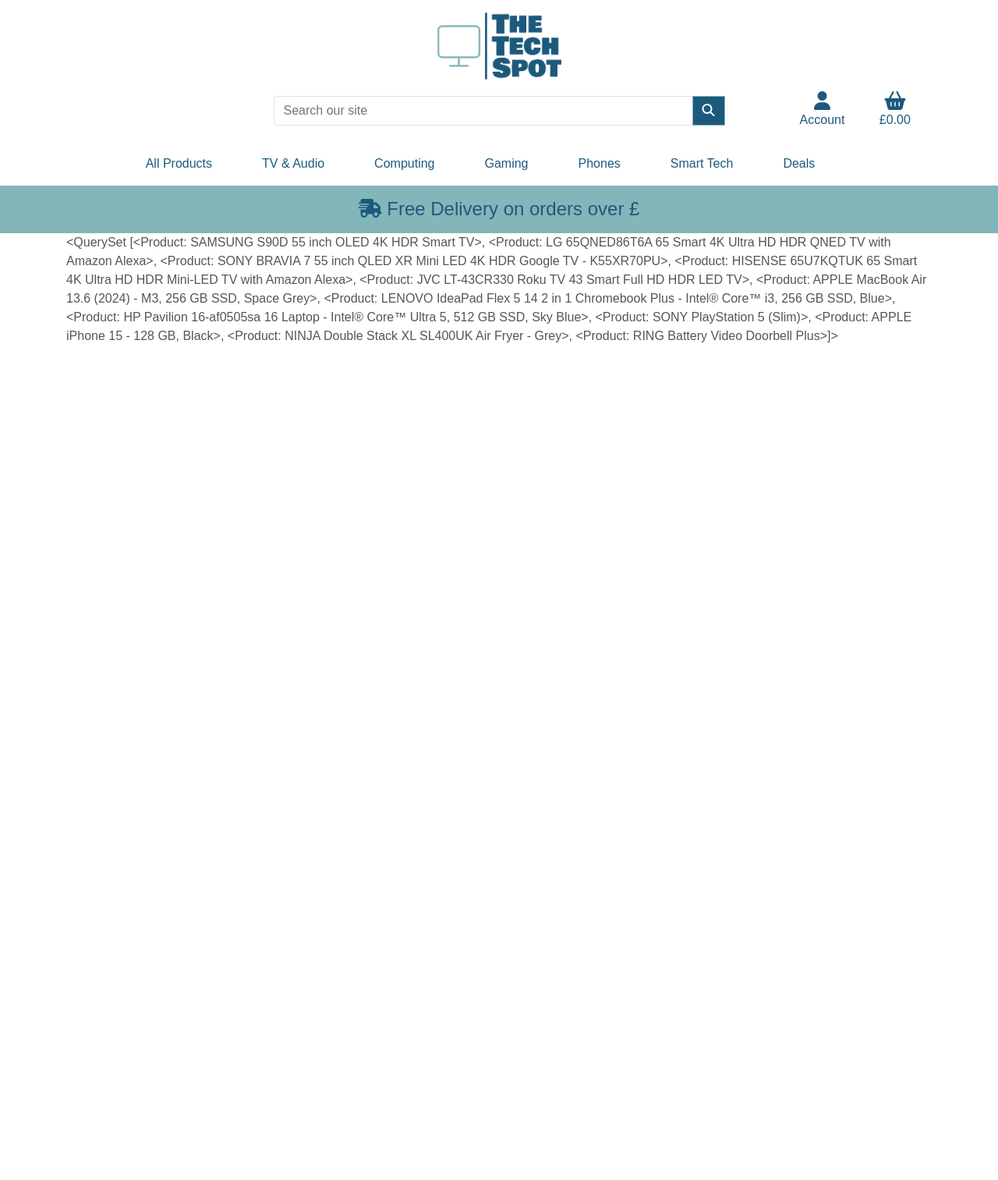
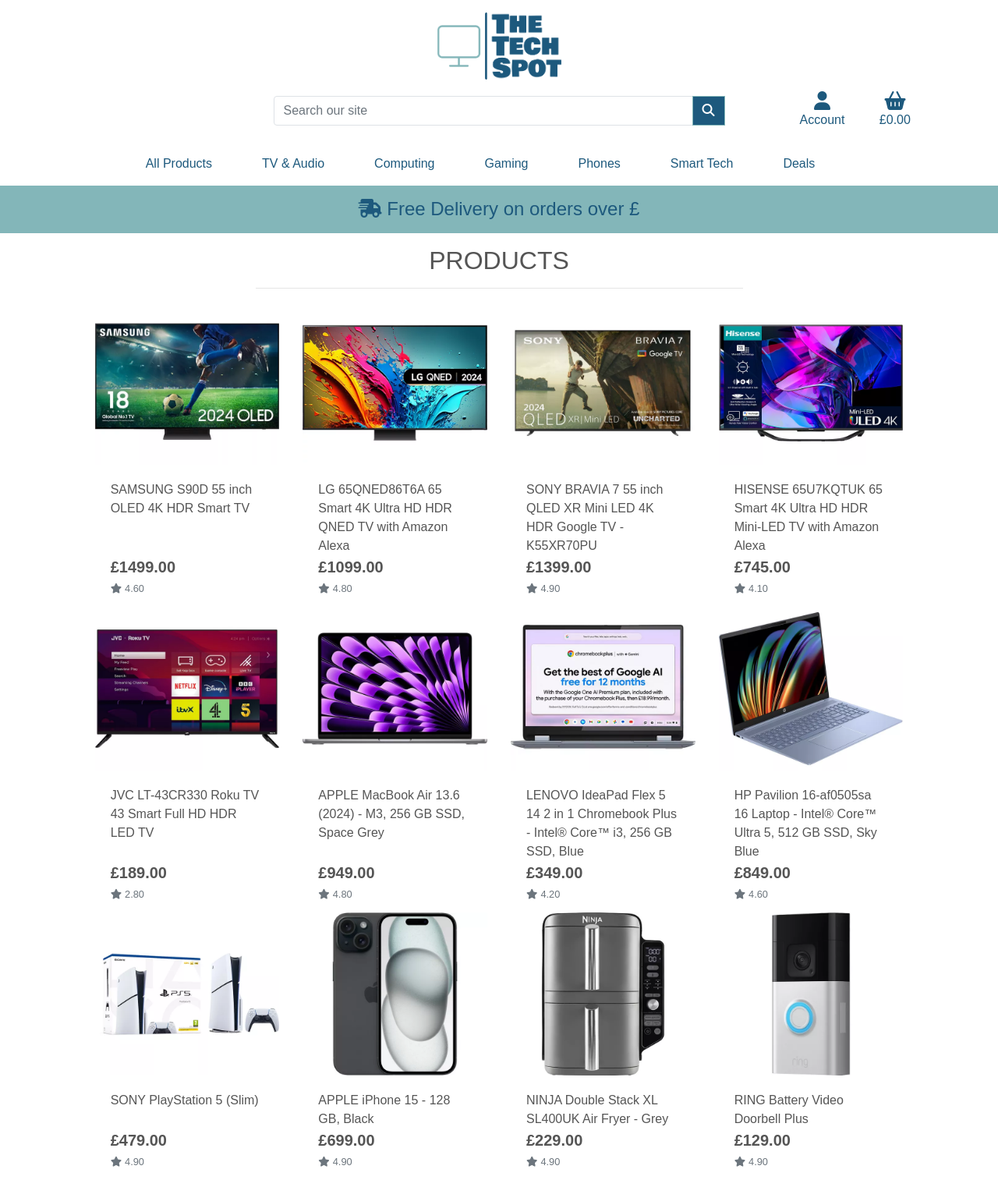
Before and after one commit to rdhadda/the-tech-spot, a Django app: page /products/ in a window 1280 px wide. Shown: the whole page at 78% size. Before the commit the page ends 439 px from the top, so only its background shows below. Run offline with Django 3.2, Linux system fonts and the light colour scheme; data comes from the database, SQL or seed files in the repository; some libraries are stand-ins or nearby versions; some web fonts are replaced.

Commit message:
feat: added product cards to products.html

```diff
--- a/products/templates/products/products.html
+++ b/products/templates/products/products.html
@@ -2,10 +2,52 @@
 {% load static %}
 {% block content %}
 
-<div class="container">
+<div class="container-fluid">
     <div class="row">
-        <div class="col">
-            {{ products }}
+        <div class="col text-center mt-3">
+            <h2 class="logo-font">
+                Products
+            </h2>
+            <hr class="w-50 mb-1">
+        </div>
+
+    </div>
+
+    <div class="row">
+        <div class="product-container col-10 offset-1">
+            <div class="row mt-1 mb-2"></div>
+            <div class="row">
+                {% for product in products %}
+                <div class="col-sm-6 col-md-6 col-lg-4 col-xl-3">
+                    <div class="card h-100 border-0">
+                        {% if product.image %}
+                        <a href="">
+                            <img class="card-img-top img-fluid" src="{{ product.image.url }}" alt="{{ product.name }}">
+                        </a>
+                        {% else %}
+                        <a href="">
+                            <img class="card-img-top img-fluid" src="{{ MEDIA_URL }}noimage.png" alt="{{ product.name }}">
+                        </a>
+                        {% endif %}
+                        <div class="card-body pb-0">
+                            <p class="mb-0">{{ product.name }}</p>
+                        </div>
+                        <div class="card-footer bg-white pt-0 border-0 text-left">
+                            <div class="row">
+                                <div class="col">
+                                    <p class="lead mb-0 text-left font-weight-bold">£{{ product.price }}</p>
+                                    {% if product.rating %}
+                                        <small class="text-muted"><i class="fas fa-star mr-1"></i>{{ product.rating }}</small>
+                                    {% else %}
+                                        <small class="text-muted">No Rating</small>
+                                    {% endif %}
+                                </div>
+                            </div>
+                        </div>
+                    </div>
+                </div>
+                {% endfor %}
+            </div>
         </div>
     </div>
 </div>
```
